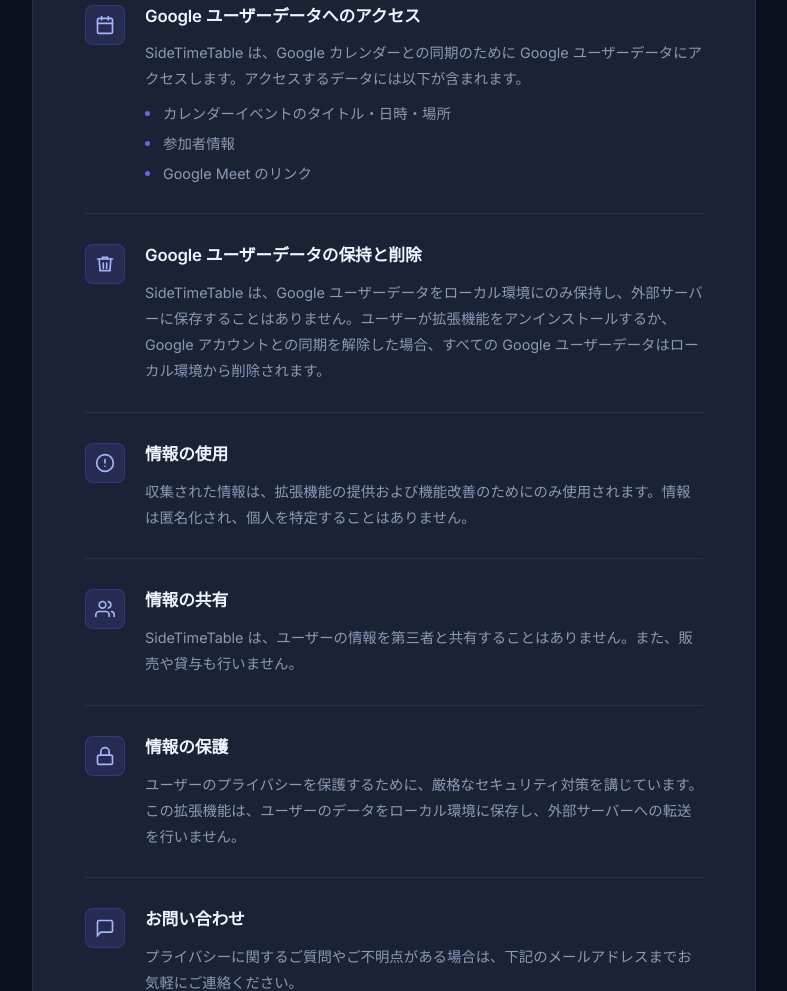
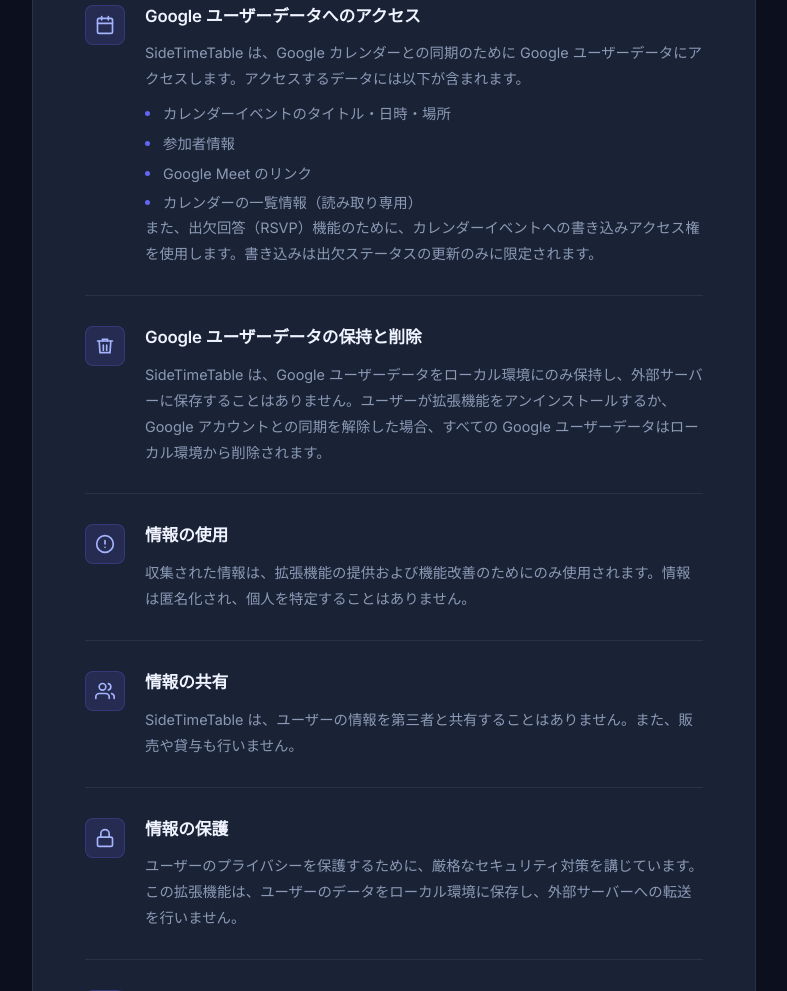
Before and after one commit to badfalcon/SideTimeTable, a website: page docs/privacy.html in a window 1280 px wide. Shown: the part 830-1821 px from the top of the page, without its empty margins (246-1033 px from the left). Drawn offline with Linux system fonts and the light colour scheme.

Commit message:
docs: update privacy policy to include calendar list and RSVP write access details

```diff
--- a/docs/privacy.html
+++ b/docs/privacy.html
@@ -74,7 +74,9 @@
                     <li>カレンダーイベントのタイトル・日時・場所</li>
                     <li>参加者情報</li>
                     <li>Google Meet のリンク</li>
+                    <li>カレンダーの一覧情報（読み取り専用）</li>
                 </ul>
+                <p>また、出欠回答（RSVP）機能のために、カレンダーイベントへの書き込みアクセス権を使用します。書き込みは出欠ステータスの更新のみに限定されます。</p>
             </div>
         </section>
 
```
